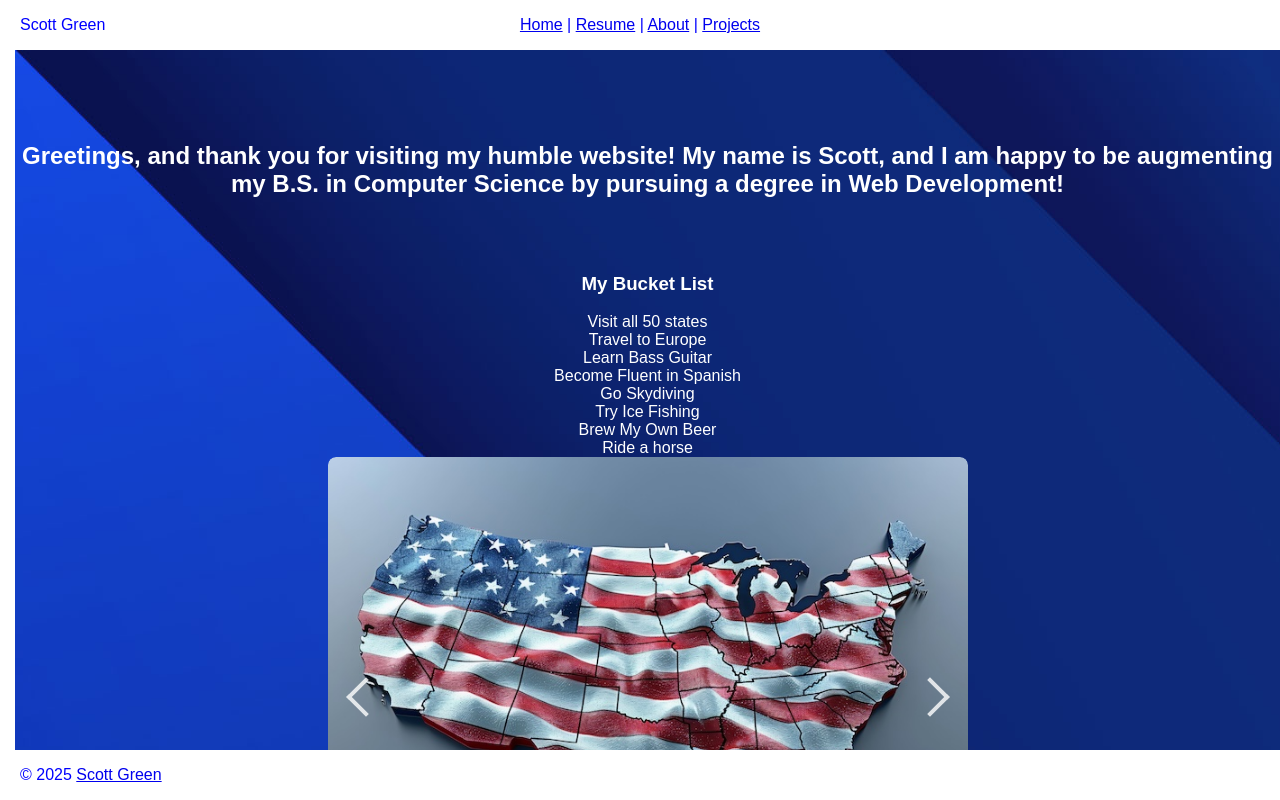
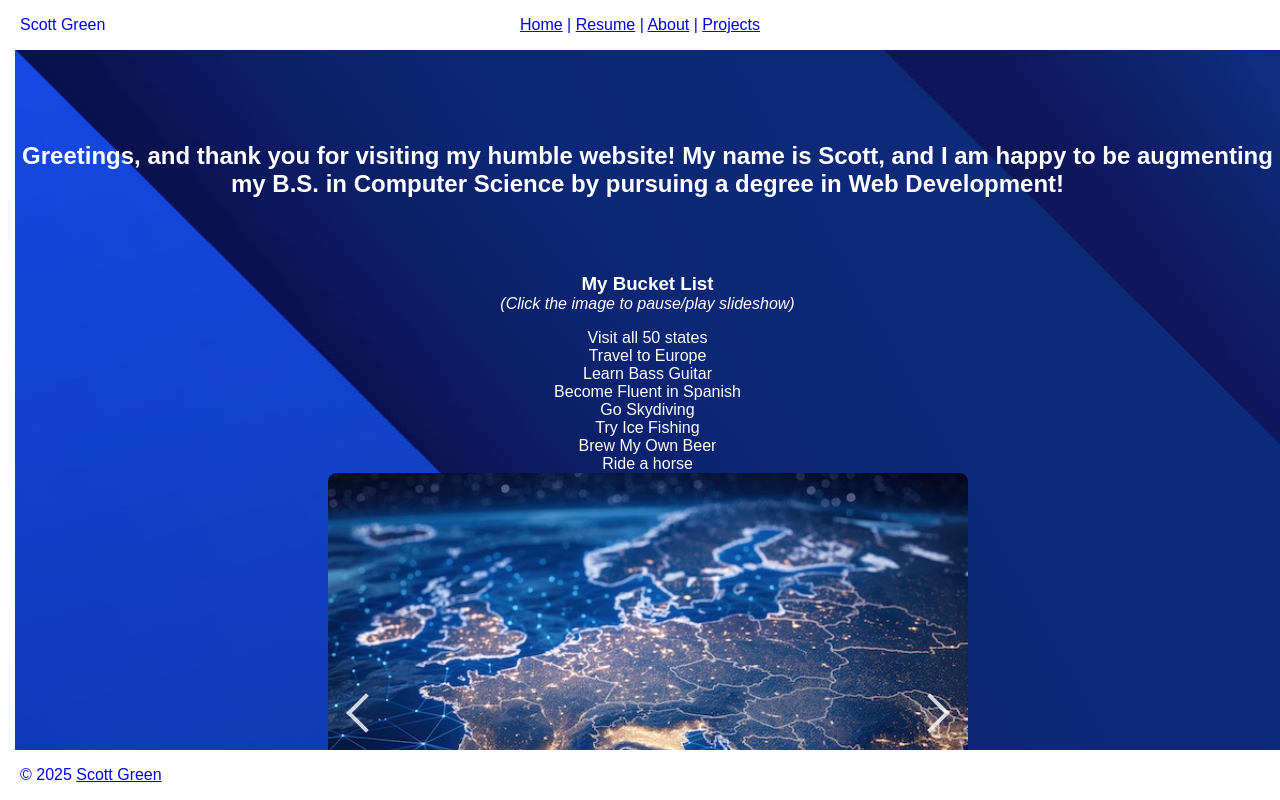
Before and after one commit to skevingreen/portfolio, an Angular app: page / in a window 1280 px wide. Built offline with nearby package versions, Linux system fonts and the light colour scheme; a web font is replaced by a local one.

Commit message:
added playback controls to carousel

```diff
--- a/src/app/carousel/carousel.component.ts
+++ b/src/app/carousel/carousel.component.ts
@@ -5,6 +5,7 @@
  * Purpose: Provide a carousel to display pictures
  *
  * Credit for carousel code goes to https://github.com/brampeirs/angular-carousel
+ * Pause button adapted from https://css-tricks.com/making-pure-css-playpause-button/
  */
 
 import { Component, Input } from '@angular/core';
@@ -23,6 +24,7 @@ import { CommonModule } from '@angular/common';
           [src]="slide.src"
           class="slide"
           [alt]="slide.alt"
+          (click)="startStopShow()"
         />
       </ng-container>
 
@@ -33,6 +35,12 @@ import { CommonModule } from '@angular/common';
       <button class="control next" (click)="onNextClick()">
         <span class="arrow right"></span>
       </button>
+
+      @if(runShow) {
+        <button class="control pause" (click)="startStopShow()">
+          <span class="pauseButton"></span>
+        </button>
+      }
     </div>
   `,
   styles: [
@@ -52,6 +60,11 @@ import { CommonModule } from '@angular/common';
       margin-right: auto;
     }
 
+    span.pauseButton {
+      position: absolute;
+      left: 300%;
+    }
+
     @media screen and (min-width: 1162px) {
       .carousel {
         position: relative;
@@ -61,6 +74,11 @@ import { CommonModule } from '@angular/common';
         border-radius: 0.5em;
         margin-left: auto;
         margin-right: auto;
+      }
+
+      span.pauseButton {
+        position: absolute;
+        left: 600%;
       }
     }
 
@@ -109,6 +127,16 @@ import { CommonModule } from '@angular/common';
       }
     }
 
+    .pauseButton {
+      width: 74px;
+      height: 32px;
+      border-color: #white;
+      border-style: double;
+      border-width: 0px 0px 0px 37px;
+    }
+
+
+
     /* style the arrows */
     .arrow {
       display: block;
@@ -129,8 +157,9 @@ import { CommonModule } from '@angular/common';
 })
 export class CarouselComponent {
   @Input() slides: any;
-
+  runShow = true;
   currentSlide = 0;
+  intervalID: any;
 
   constructor() {
   }
@@ -144,4 +173,18 @@ export class CarouselComponent {
     const next = this.currentSlide + 1;
     this.currentSlide = next === this.slides.length ? 0 : next;
   }
+
+  startStopShow() {
+    if(this.runShow) {        //start the show
+      this.runShow = false;   //toggle state so next click will stop show
+      this.intervalID = setInterval(() => this.onNextClick(), 3000);
+    } else {                  //stop the show
+      clearInterval(this.intervalID);
+      this.runShow = true;    //toggle state so next click will start show
+    }
+  }
+
+  ngOnInit() {
+    this.startStopShow();
+  }
 }
--- a/src/app/home/home.component.ts
+++ b/src/app/home/home.component.ts
@@ -34,6 +34,7 @@ import { CarouselComponent } from '../carousel/carousel.component';
 
       <div class="bucketList">
         <h3>My Bucket List</h3>
+        <p><em>(Click the image to pause/play slideshow)</em></p>
         <ul>
           <li>Visit all 50 states</li>
           <li>Travel to Europe</li>
@@ -51,6 +52,13 @@ import { CarouselComponent } from '../carousel/carousel.component';
   `,
   styles: [
     `
+    .bucketList h3 {
+      margin-bottom: 0;
+    }
+
+    .bucketList p {
+      margin-top: 0;
+    }
     `
   ]
 })
```
